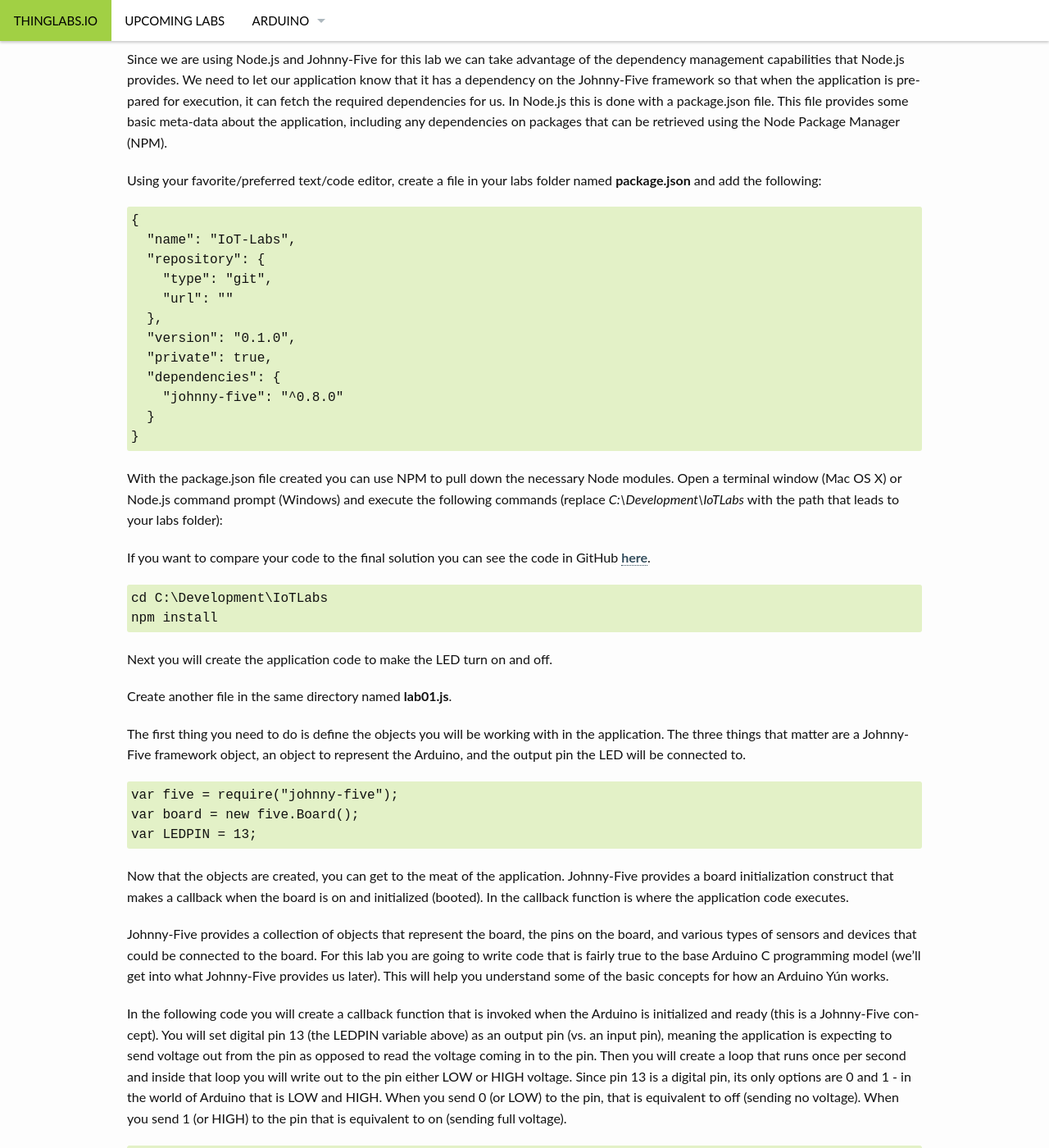
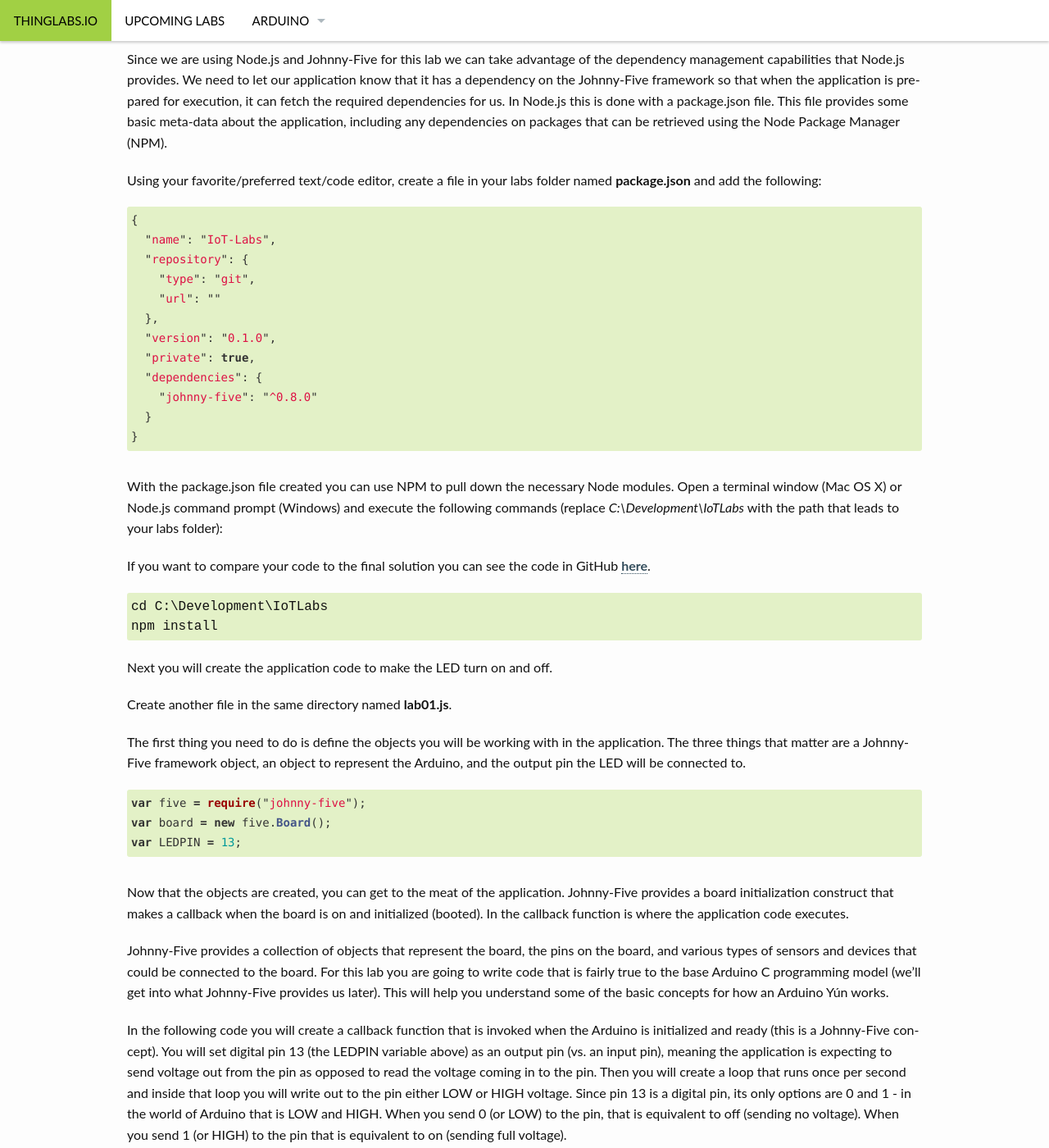
Before and after one commit to ThingLabsIo/ThingLabsIo.github.io, a Jekyll site: the page built from pages/lab001.md, in a window 1280 px wide and 1400 px high, scrolled down 3000 px. Shown: the whole window at 82% size. Built offline with Jekyll 4.4.1, drawn with Linux system fonts in a browser that asks for light colours; some of the changed text lies outside the part shown.

Commit message:
Trying formatting

```diff
--- a/pages/lab001.md
+++ b/pages/lab001.md
@@ -65,7 +65,7 @@ Since we are using Node.js and Johnny-Five for this lab we can take advantage of
 
 Using your favorite/preferred text/code editor, create a file in your labs folder named <strong>package.json</strong> and add the following:
 
-<pre>
+{% highlight javascript %}
 {
   "name": "IoT-Labs",
   "repository": {
@@ -78,7 +78,7 @@ Using your favorite/preferred text/code editor, create a file in your labs folde
     "johnny-five": "^0.8.0"
   }
 }
-</pre>
+{% endhighlight %}
 
 With the package.json file created you can use NPM to pull down the necessary Node modules. Open a terminal window (Mac OS X) or Node.js command prompt (Windows) and execute the following commands (replace _C:\Development\IoTLabs_ with the path that leads to your labs folder):
 
@@ -95,11 +95,11 @@ Create another file in the same directory named <strong>lab01.js</strong>.
 
 The first thing you need to do is define the objects you will be working with in the application. The three things that matter are a Johnny-Five framework object, an object to represent the Arduino, and the output pin the LED will be connected to.
 
-<pre>
+{% highlight javascript %}
 var five = require("johnny-five");
 var board = new five.Board();
 var LEDPIN = 13;
-</pre>
+{% endhighlight %}
 
 Now that the objects are created, you can get to the meat of the application. Johnny-Five provides a board initialization construct that makes a callback when the board is on and initialized (booted). In the callback function is where the application code executes.
 
@@ -115,12 +115,12 @@ If you want to compare your code to the final solution you can see the code in G
 
 Johnny-Five actually has an object model for an LED and we could also have simply done the following, but I wanted you to see how the digitalWrite() function works before abstracting it away.
 
-<pre>
+{% highlight javascript %}
 board.on("ready", function() {
   var led = new five.Led(LEDPIN);
   led.blink(1000);
 });
-</pre>
+{% endhighlight %}
 
 ## Run the App
 When you run the application it will execute on your computer, and thanks to Johnny-Five, it will connect with your board and work directly with it. Basically, instead of running this Node.js application on the Linux distribution on the board, you are running it on your computer while you test it out (don't worry, we will deploy an application onto the Linux distribution and enable your board to run without being tethered to your computer soon enough).
```
